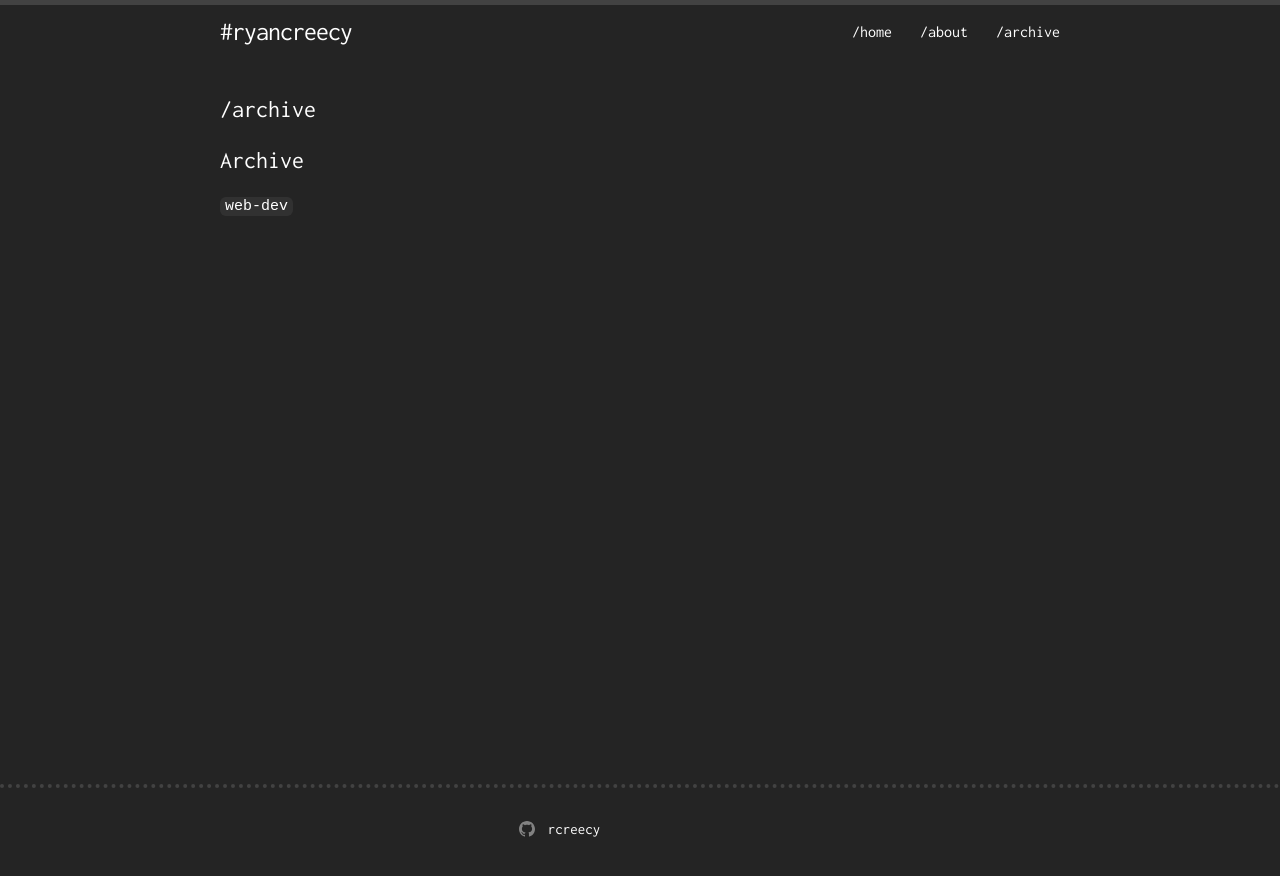
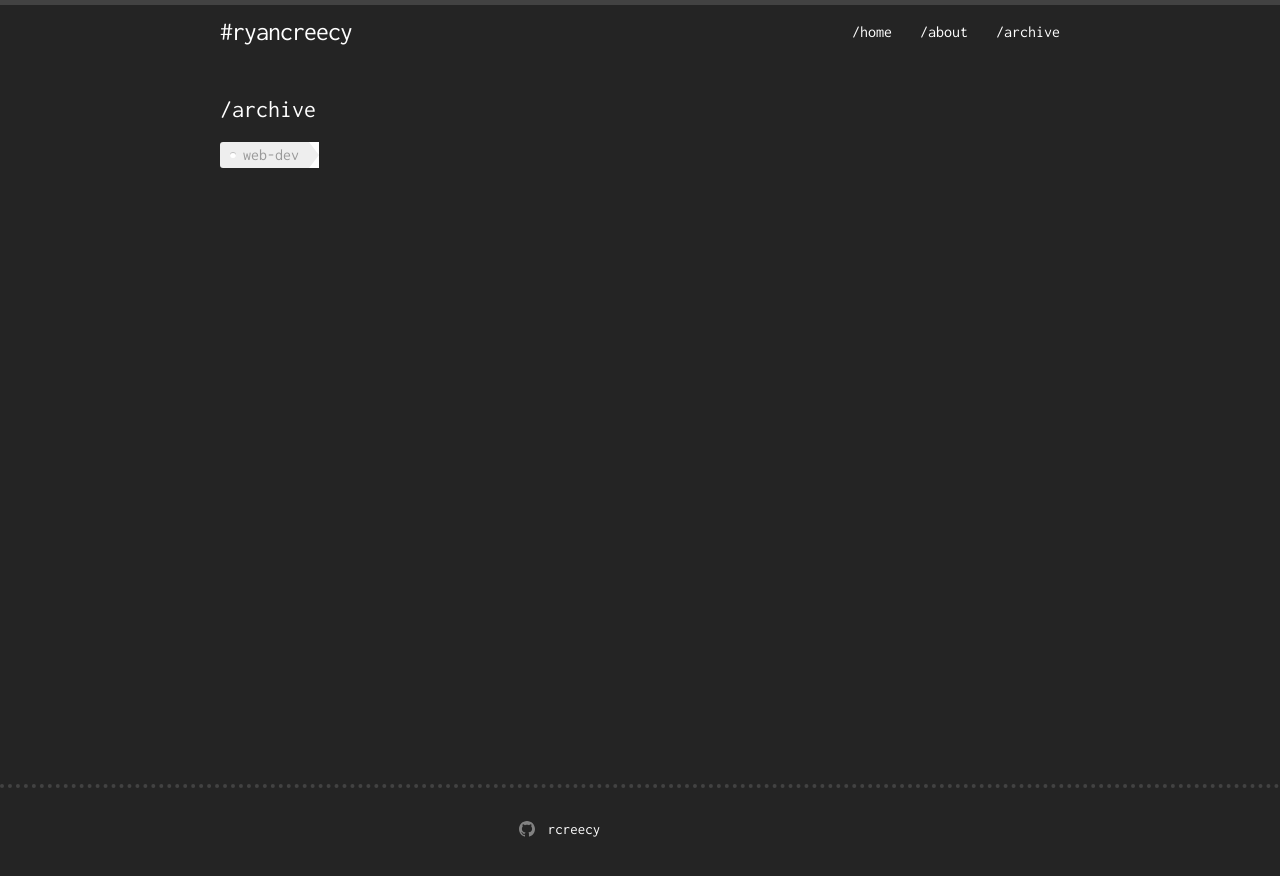
Before and after one commit to rcreecy/ryancreecy, a Jekyll site: the page built from archive.md, in a window 1280 px wide. Shown: the top 876 px of the page. Built offline with Jekyll 4.4.1, drawn with Linux system fonts in a browser that asks for light colours.

Commit message:
Tags update

```diff
--- a/_layouts/archive.html
+++ b/_layouts/archive.html
@@ -4,9 +4,7 @@ layout: default
 
 <article class="page">
   <h1>{{ page.title }}</h1>
-  <div class="entry">
-
-    <h2>Archive</h2>
+  <div class="entry"><ul class="tags">
 {% capture temptags %}
   {% for tag in site.tags %}
     {{ tag[1].size | plus: 1000 }}#{{ tag[0] }}#{{ tag[1].size }}
@@ -16,7 +14,7 @@ layout: default
 {% for temptag in sortedtemptags %}
   {% assign tagitems = temptag | split: '#' %}
   {% capture tagname %}{{ tagitems[1] }}{% endcapture %}
-  <a href="/tag/{{ tagname }}"><code class="highligher-rouge"><nobr>{{ tagname }}</nobr></code></a>
-{% endfor %}
+  <a href="/tag/{{ tagname }}"><li class="tag">{{ tagname }}</li></a>
+{% endfor %}  </ul>
   </div>
 </article>
--- a/_sass/style/_layout.scss
+++ b/_sass/style/_layout.scss
@@ -261,3 +261,60 @@ img.headshot {
     }
   }
 }
+
+.tags {
+  list-style: none;
+  margin: 0;
+  overflow: hidden;
+  padding: 0;
+}
+
+.tags li {
+  float: left;
+}
+
+.tag {
+  background: #eee;
+  border-radius: 3px 0 0 3px;
+  color: #999;
+  display: inline-block;
+  height: 26px;
+  line-height: 26px;
+  padding: 0 20px 0 23px;
+  position: relative;
+  margin: 0 10px 10px 0;
+  text-decoration: none;
+  -webkit-transition: color 0.2s;
+}
+
+.tag::before {
+  background: #fff;
+  border-radius: 10px;
+  box-shadow: inset 0 1px rgba(0, 0, 0, 0.25);
+  content: '';
+  height: 6px;
+  left: 10px;
+  position: absolute;
+  width: 6px;
+  top: 10px;
+}
+
+.tag::after {
+  background: #fff;
+  border-bottom: 13px solid transparent;
+  border-left: 10px solid #eee;
+  border-top: 13px solid transparent;
+  content: '';
+  position: absolute;
+  right: 0;
+  top: 0;
+}
+
+.tag:hover {
+  background-color: crimson;
+  color: white;
+}
+
+.tag:hover::after {
+   border-left-color: crimson;
+}
```
